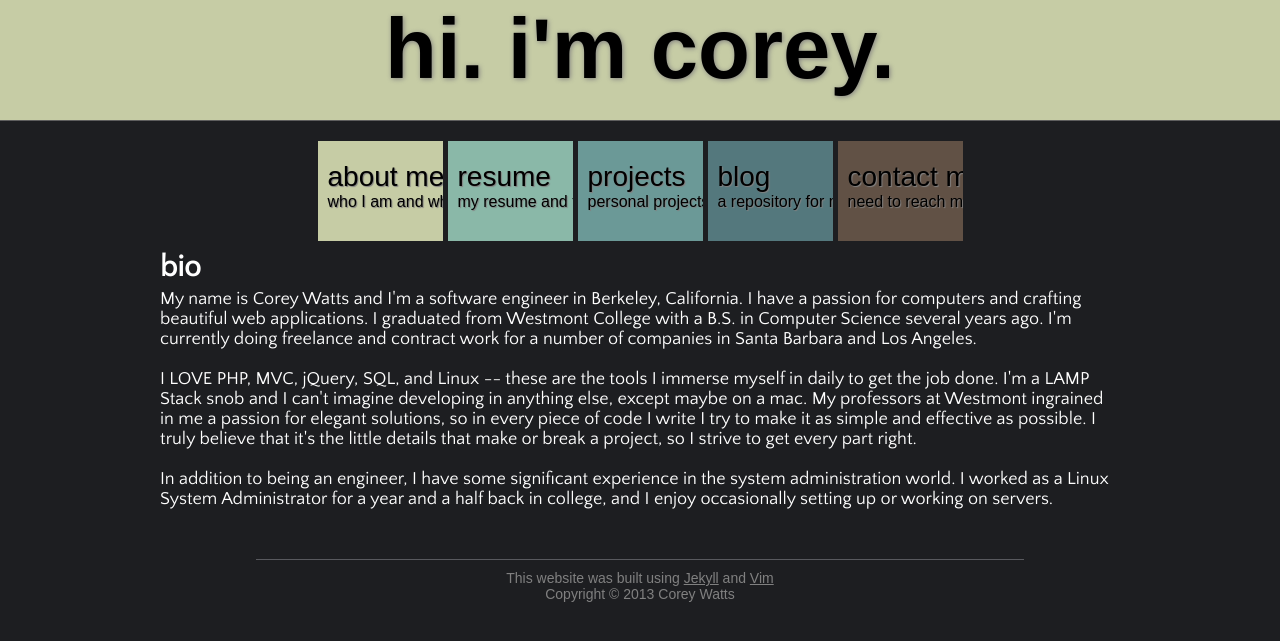
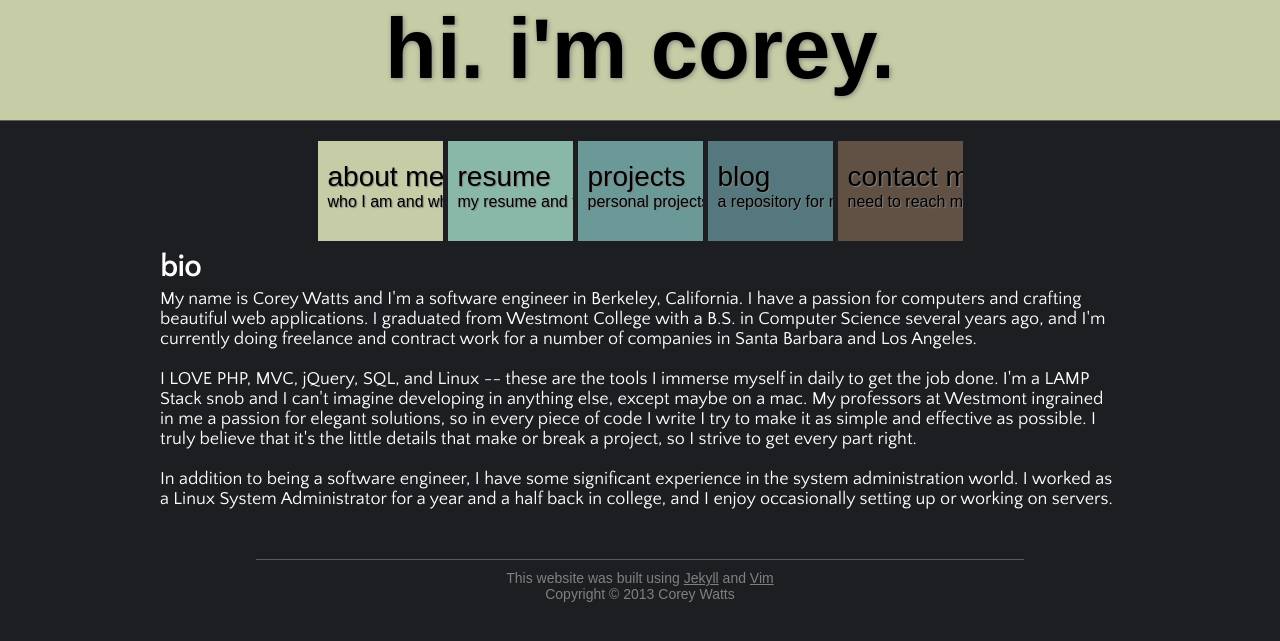
Before and after one commit to CorWatts/oldwebsite, a Jekyll site: the page built from index.html, in a window 1280 px wide. Shown: the top 641 px of the page. Built offline with Jekyll 4.4.1, drawn with Linux system fonts in a browser that asks for light colours; nearby versions of some CDN libraries; some web fonts are replaced.

Commit message:
Basic english cleanup on index page.
Just cleanin' up some of that thar
engrish on the front page, ya'll.

```diff
--- a/index.html
+++ b/index.html
@@ -2,8 +2,8 @@
 layout: default
 ---
 <h1>bio</h1>
-<p>My name is Corey Watts and I'm a software engineer in Berkeley, California. I have a passion for computers and crafting beautiful web applications.  I graduated from Westmont College with a B.S. in Computer Science several years ago. I'm currently doing freelance and contract work for a number of companies in Santa Barbara and Los Angeles.</p>
+<p>My name is Corey Watts and I'm a software engineer in Berkeley, California. I have a passion for computers and crafting beautiful web applications.  I graduated from Westmont College with a B.S. in Computer Science several years ago, and I'm currently doing freelance and contract work for a number of companies in Santa Barbara and Los Angeles.</p>
 
 <p>I LOVE PHP, MVC, jQuery, SQL, and Linux -- these are the tools I immerse myself in daily to get the job done.  I'm a LAMP Stack snob and I can't imagine developing in anything else, except maybe on a mac. My professors at Westmont ingrained in me a passion for elegant solutions, so in every piece of code I write I try to make it as simple and effective as possible. I truly believe that it's the little details that make or break a project, so I strive to get every part right.</p>
 
-<p>In addition to being an engineer, I have some significant experience in the system administration world. I worked as a Linux System Administrator for a year and a half back in college, and I enjoy occasionally setting up or working on servers.</p>
+<p>In addition to being a software engineer, I have some significant experience in the system administration world. I worked as a Linux System Administrator for a year and a half back in college, and I enjoy occasionally setting up or working on servers.</p>
```
